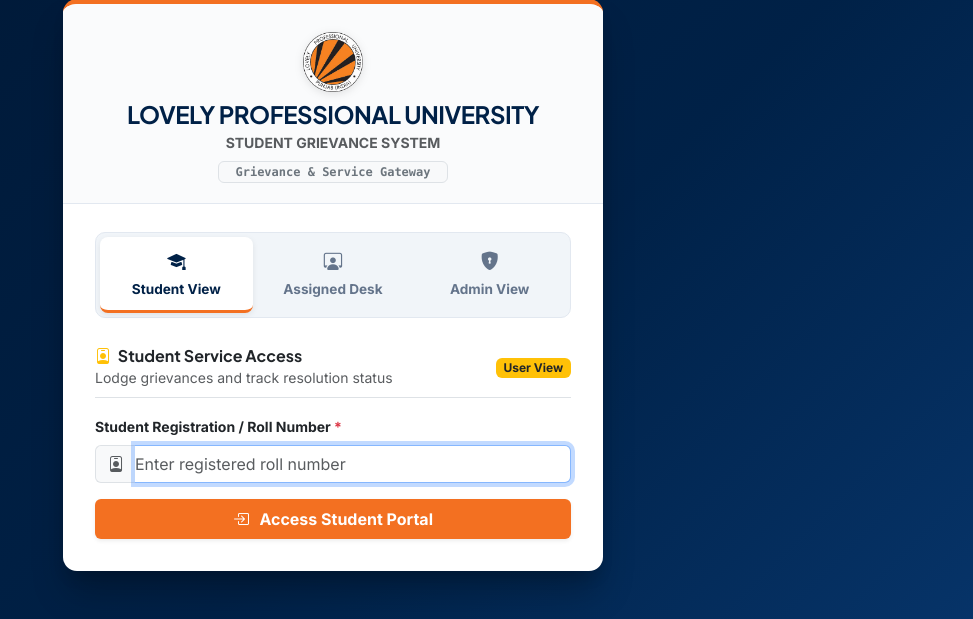
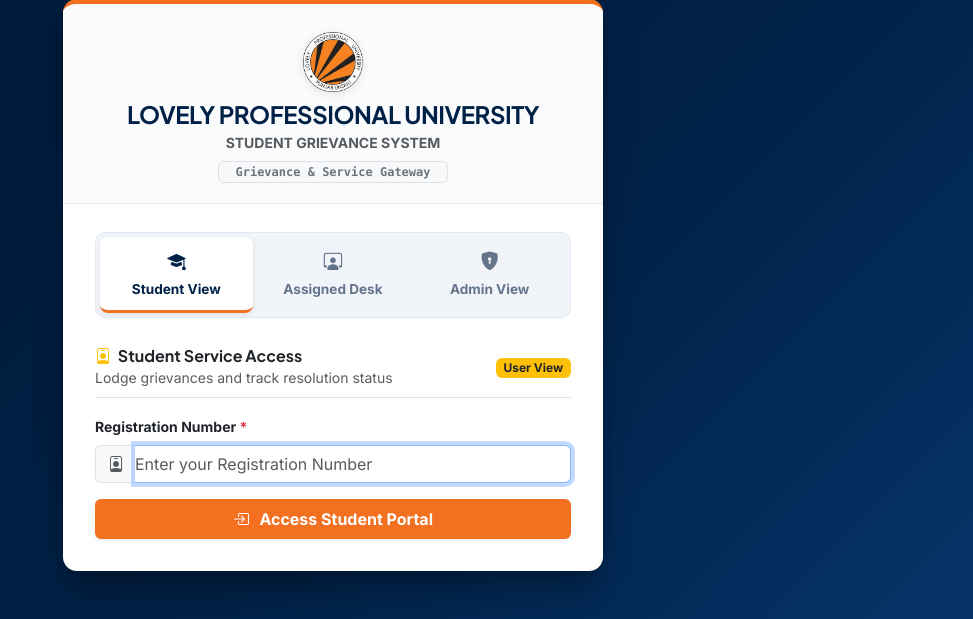
Before and after one commit to pankhurisinghal08-maker/Smart-Grievance-Routing-AI, a Flask app: page /login in a window 1280 px wide. Shown: the part 115-734 px from the top of the page, without its empty margins (307-1280 px from the left). Run offline with Flask 3, Linux system fonts and the light colour scheme; data that the repository does not hold is empty.

Commit message:
Update registration number input placeholder and label

```diff
--- a/templates/login.html
+++ b/templates/login.html
@@ -80,7 +80,7 @@
                     <input type="hidden" name="role_type" value="student">
                     <div class="mb-3">
                         <label class="form-label text-dark fw-bold small">
-                            Student Registration / Roll Number <span class="text-danger">*</span>
+                            Registration Number <span class="text-danger">*</span>
                         </label>
                         <div class="input-group">
                             <span class="input-group-text bg-light text-muted border-end-0">
@@ -92,7 +92,7 @@
                                 type="text"
                                 class="form-control border-start-0 ps-0"
                                 required
-                                placeholder="Enter registered roll number"
+                                placeholder="Enter your Registration Number"
                                 autofocus
                             >
                         </div>
```
